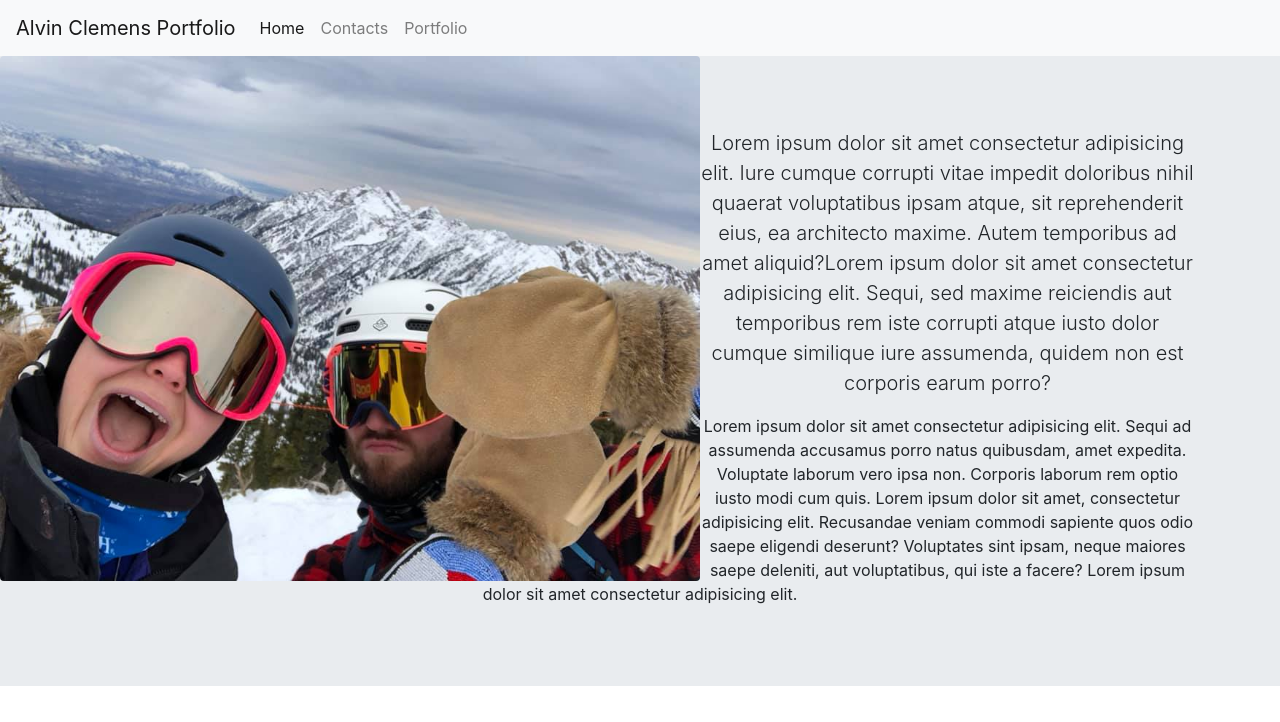
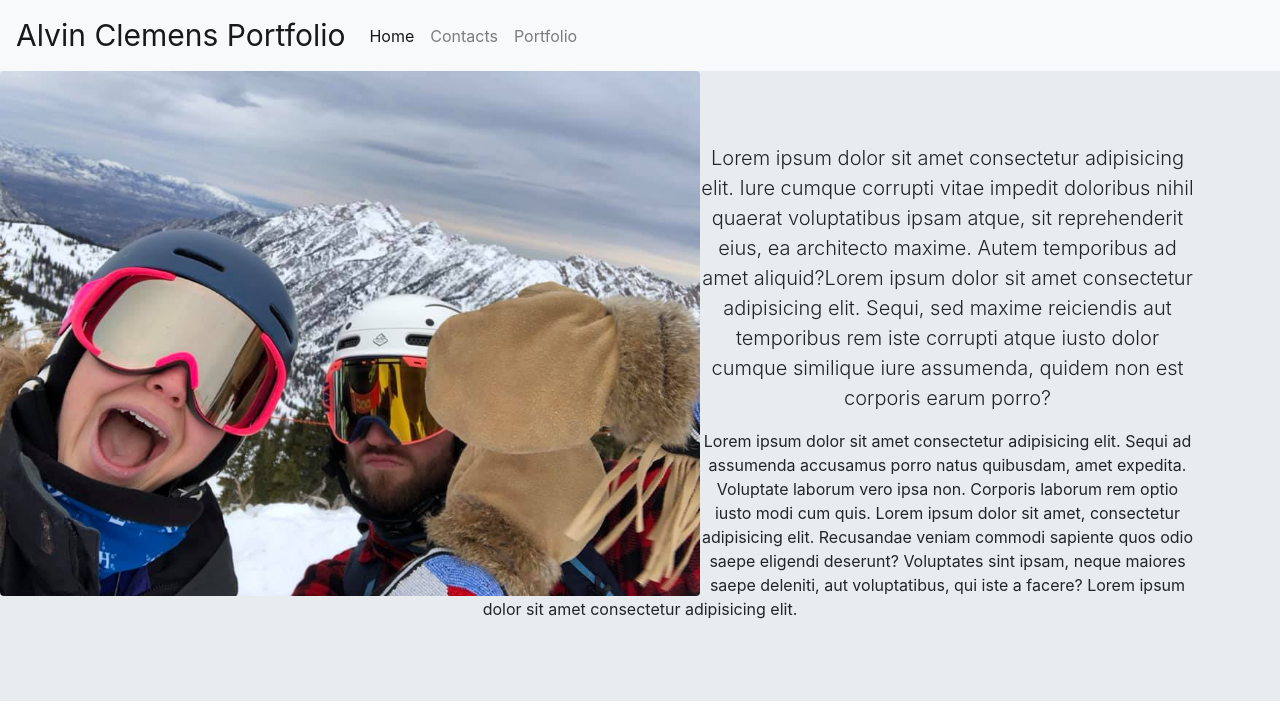
Before and after one commit to Cloggedbat/Alvin-Clemens-Portfolio, a plain HTML site: page Homepage/portfolio.html in a window 1280 px wide. Shown: the top 722 px of the page. Drawn offline with nearby package versions, Linux system fonts and the light colour scheme.

```diff
--- a/Homepage/styles.css
+++ b/Homepage/styles.css
@@ -2,3 +2,6 @@
 background-color: blue;
 border-color: brown;
 }
+.navbar-brand {
+    font-size: 30px;
+}
```
